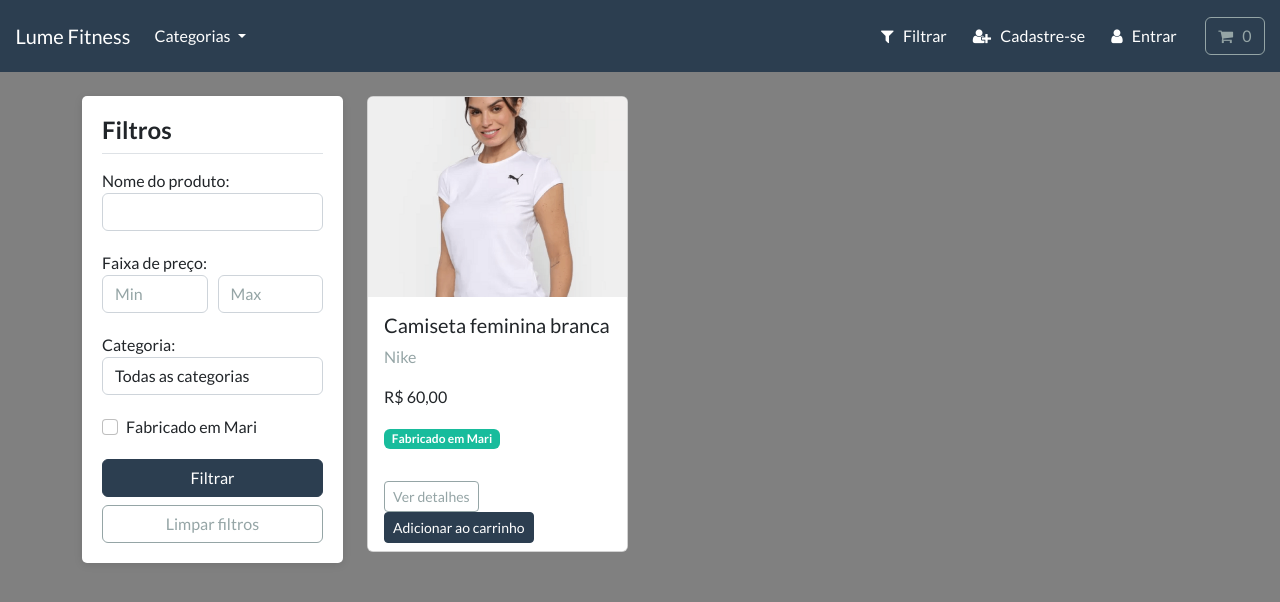
After one commit to AllejandroSousa/Lume-Fitness, a Django app: page /search/ in a window 1280 px wide. The commit adds this page. Shown: the top 602 px of the page. Run offline with Django 5.2, Linux system fonts and the light colour scheme; data comes from the database, SQL or seed files in the repository; both versions use the stored data as it was after the commit; some libraries are stand-ins or nearby versions.

Commit message:
temporário

```diff
--- a/lumeEcommerce/lumeEcommerce/settings.py
+++ b/lumeEcommerce/lumeEcommerce/settings.py
@@ -88,7 +88,7 @@ WSGI_APPLICATION = 'lumeEcommerce.wsgi.application'
 DATABASES = {
     'default': {
         'ENGINE': 'django.db.backends.sqlite3',
-        'NAME': BASE_DIR / 'db.sqlite3',
+        'NAME': BASE_DIR / 'test_db.sqlite3',
     }
 }
 
--- a/lumeEcommerce/payment/admin.py
+++ b/lumeEcommerce/payment/admin.py
@@ -1,7 +1,9 @@
 from django.contrib import admin
-from .models import ShippingAddress, Order, OrderItem
+from .models import Seller, PaymentMethod, ShippingAddress, Order, OrderItem
 # Register your models here.
 
+admin.site.register(Seller)
+admin.site.register(PaymentMethod)
 admin.site.register(ShippingAddress)
 admin.site.register(Order)
 admin.site.register(OrderItem)
--- a/lumeEcommerce/store/forms.py
+++ b/lumeEcommerce/store/forms.py
@@ -4,7 +4,7 @@ from .models import Product, Category
 class ProductForm(forms.ModelForm):
     class Meta:
         model = Product
-        fields = ['category', 'title', 'brand', 'description', 'slug', 'price', 'image']
+        fields = ['category', 'title', 'brand', 'description', 'slug', 'price', 'image', 'stock', 'made_in_mari']
         widgets = {
             'description': forms.Textarea(attrs={'rows': 4, 'cols': 40}),
             'category': forms.Select(),
--- a/lumeEcommerce/store/models.py
+++ b/lumeEcommerce/store/models.py
@@ -20,16 +20,27 @@ class Product(models.Model):
     category = models.ForeignKey(Category, related_name='product', on_delete=models.CASCADE, null=True)
     title = models.CharField(max_length=250)
     brand = models.CharField(max_length=250, default='Sem marca')
-    description = models.TextField(blank=True)  #Optional
+    description = models.TextField(blank=True)
     slug = models.SlugField(max_length=250)
     price = models.DecimalField(max_digits=6, decimal_places=2)
     image = models.ImageField(upload_to='images/')
+    stock = models.PositiveIntegerField(default=0)  # Controle de estoque
+    made_in_mari = models.BooleanField(default=False)  # Fabricado em Mari
 
     class Meta:
-        verbose_name_plural = "products"  #Renaming the Product page in Django's admin panel
+        verbose_name_plural = "products"
+        indexes = [
+            models.Index(fields=['title']),
+            models.Index(fields=['price']),
+            models.Index(fields=['stock']),
+            models.Index(fields=['made_in_mari']),
+        ]
 
     def __str__(self):
-        return self.title  #Renaming products on the Product page in Django's admin panel
+        return self.title
 
     def get_absolute_url(self):
         return reverse('product-info', args=[self.slug])
+
+    def is_in_stock(self):
+        return self.stock > 0
--- a/lumeEcommerce/store/templates/store/base.html
+++ b/lumeEcommerce/store/templates/store/base.html
@@ -105,6 +105,14 @@
     <div class="collapse navbar-collapse text-center" id="navbarNavDropdown">
       <ul class="navbar-nav ms-auto">
 
+        <li class="nav-item">
+          <a class="btn btn-alert navbar-btn text-white" type="button" href="{% url 'search_results' %}">
+          <i class="fa fa-filter" aria-hidden="true"></i>
+            &nbsp;
+            Filtrar
+          </a>
+        </li>
+
         {% if user.is_authenticated %}
           <li class="nav-item">
             <a class="btn btn-alert navbar-btn text-white" type="button" href="{% url 'dashboard' %}">
--- /dev/null
+++ b/lumeEcommerce/store/templates/store/store_filter.html
@@ -0,0 +1,161 @@
+{% include 'store/base.html' %} {% load static %}
+{% block content %}
+
+<style>
+  body {
+    background-color: gray;
+  }
+
+  .filter-sidebar {
+    background-color: white;
+    padding: 20px;
+    border-radius: 5px;
+    box-shadow: 0 2px 8px rgba(0,0,0,0.1);
+  }
+
+  .filter-title {
+    font-weight: bold;
+    margin-bottom: 15px;
+    border-bottom: 1px solid #dee2e6;
+    padding-bottom: 8px;
+  }
+
+  .filter-section {
+    margin-bottom: 20px;
+  }
+
+  .price-inputs {
+    display: flex;
+    gap: 10px;
+  }
+
+  .price-inputs input {
+    width: 100%;
+  }
+
+  .product-card {
+    height: 100%;
+    transition: transform 0.3s;
+  }
+
+  .product-card:hover {
+    transform: translateY(-5px);
+  }
+
+  .product-img {
+    height: 200px;
+    object-fit: cover;
+  }
+
+  .staff-notice {
+    background-color: #f8d7da;
+    color: #721c24;
+    padding: 10px;
+    border-radius: 5px;
+    margin-bottom: 15px;
+  }
+</style>
+
+<div class="container mt-4">
+  <div class="row">
+    <!-- Filtros -->
+    <div class="col-md-3 mb-4">
+      <div class="filter-sidebar">
+        <h4 class="filter-title">Filtros</h4>
+
+        <form method="GET" action="{% url 'store' %}">
+          <div class="filter-section">
+            <label for="name">Nome do produto:</label>
+            <input type="text" class="form-control" id="name" name="name" value="{{ name_query }}">
+          </div>
+
+          <div class="filter-section">
+            <label>Faixa de preço:</label>
+            <div class="price-inputs">
+              <input type="number" class="form-control" placeholder="Min" name="min_price" value="{{ min_price }}">
+              <input type="number" class="form-control" placeholder="Max" name="max_price" value="{{ max_price }}">
+            </div>
+          </div>
+
+          <div class="filter-section">
+            <label for="category">Categoria:</label>
+            <select class="form-control" id="category" name="category">
+              <option value="">Todas as categorias</option>
+              {% for category in categories %}
+                <option value="{{ category.id }}" {% if category_id == category.id|stringformat:"i" %}selected{% endif %}>
+                  {{ category.name }}
+                </option>
+              {% endfor %}
+            </select>
+          </div>
+
+          <div class="filter-section">
+            <div class="form-check">
+              <input class="form-check-input" type="checkbox" value="1" id="made_in_mari" name="made_in_mari" {% if made_in_mari %}checked{% endif %}>
+              <label class="form-check-label" for="made_in_mari">
+                Fabricado em Mari
+              </label>
+            </div>
+          </div>
+
+          {% if user.is_staff %}
+          <div class="filter-section staff-notice">
+            <div class="form-check">
+              <input class="form-check-input" type="checkbox" value="1" id="low_stock" name="low_stock" {% if low_stock %}checked{% endif %}>
+              <label class="form-check-label" for="low_stock">
+                <strong>Somente itens com baixo estoque</strong>
+                <small class="d-block">(menos de 5 unidades)</small>
+              </label>
+            </div>
+          </div>
+          {% endif %}
+
+          <button type="submit" class="btn btn-primary w-100">Filtrar</button>
+          <a href="{% url 'store' %}" class="btn btn-outline-secondary w-100 mt-2">Limpar filtros</a>
+        </form>
+      </div>
+    </div>
+
+    <!-- Produtos -->
+    <div class="col-md-9">
+      <div class="row row-cols-1 row-cols-md-3 g-4">
+        {% for product in all_products %}
+        <div class="col mb-4">
+          <div class="card h-100 product-card">
+            <img class="card-img-top product-img" src="{{ product.image.url }}" alt="{{ product.title }}">
+            <div class="card-body">
+              <h5 class="card-title">{{ product.title }}</h5>
+              <p class="card-text text-muted">{{ product.brand }}</p>
+              <p class="card-text">R$ {{ product.price }}</p>
+
+              {% if user.is_staff %}
+              <p class="card-text {% if product.stock < 5 %}text-danger{% endif %}">
+                Estoque: {{ product.stock }} unidades
+              </p>
+              {% endif %}
+
+              {% if product.made_in_mari %}
+              <div class="badge bg-success mb-2">Fabricado em Mari</div>
+              {% endif %}
+            </div>
+            <div class="card-footer bg-white border-top-0">
+              <a href="{{ product.get_absolute_url }}" class="btn btn-outline-secondary btn-sm">Ver detalhes</a>
+              <a href="{% url 'cart-add' %}" class="btn btn-primary btn-sm">
+                Adicionar ao carrinho
+              </a>
+            </div>
+          </div>
+        </div>
+        {% empty %}
+        <div class="col-12">
+          <div class="alert alert-info">
+            Nenhum produto encontrado com os filtros selecionados.
+          </div>
+        </div>
+        {% endfor %}
+      </div>
+    </div>
+  </div>
+</div>
+
+{% endblock %}
--- a/lumeEcommerce/store/urls.py
+++ b/lumeEcommerce/store/urls.py
@@ -12,4 +12,7 @@ urlpatterns = [
     path('', views.store, name='store'),
     path('product/<slug:product_slug>/', views.product_info, name='product-info'),
     path('search/<slug:category_slug>/', views.list_category, name='list-category'),
+
+    path('search/', views.search_results, name='search_results'),
+
 ]
--- a/lumeEcommerce/store/views.py
+++ b/lumeEcommerce/store/views.py
@@ -99,6 +99,53 @@ def store(request):
     context = {'all_products': all_products}
     return render(request, 'store/store.html', context)
 
+def search_results(request):
+    products = Product.objects.all()
+
+    # Filtro por nome
+    name_query = request.GET.get('name', '')
+    if name_query:
+        products = products.filter(title__icontains=name_query)
+
+    # Filtro por faixa de preço
+    min_price = request.GET.get('min_price', '')
+    max_price = request.GET.get('max_price', '')
+
+    if min_price:
+        products = products.filter(price__gte=float(min_price))
+    if max_price:
+        products = products.filter(price__lte=float(max_price))
+
+    # Filtro por categoria
+    category_id = request.GET.get('category', '')
+    if category_id:
+        products = products.filter(category__id=category_id)
+
+    # Filtro por produtos fabricados em Mari
+    made_in_mari = request.GET.get('made_in_mari', '')
+    if made_in_mari:
+        products = products.filter(made_in_mari=True)
+
+    # Filtro específico para funcionários (produtos com baixo estoque)
+    if request.user.is_authenticated and request.user.is_staff:
+        low_stock = request.GET.get('low_stock', '')
+        if low_stock:
+            products = products.filter(stock__lt=5)
+
+    categories = Category.objects.all()
+    context = {
+        'all_products': products,
+        'categories': categories,
+        'name_query': name_query,
+        'min_price': min_price,
+        'max_price': max_price,
+        'category_id': category_id,
+        'made_in_mari': made_in_mari
+    }
+
+    return render(request, 'store/store_filter.html', context)
+
+
 def categories(request):
     all_categories = Category.objects.all()
     return {'all_categories': all_categories}
```
Also changed, not shown: lumeEcommerce/payment/models.py (+64 -19 lines), lumeEcommerce/payment/templates/payment/seller_report.html (added, +138 -0 lines), lumeEcommerce/payment/views.py (+100 -24 lines), lumeEcommerce/account/migrations/0001_initial.py (added), lumeEcommerce/payment/migrations/0004_paymentmethod_seller_order_discount_amount_and_more.py (added), lumeEcommerce/static/media/images/feminina_6Aus5oe.png (added), lumeEcommerce/store/migrations/0003_product_made_in_mari_product_stock_and_more.py (added), lumeEcommerce/test_db.sqlite3 (added).
